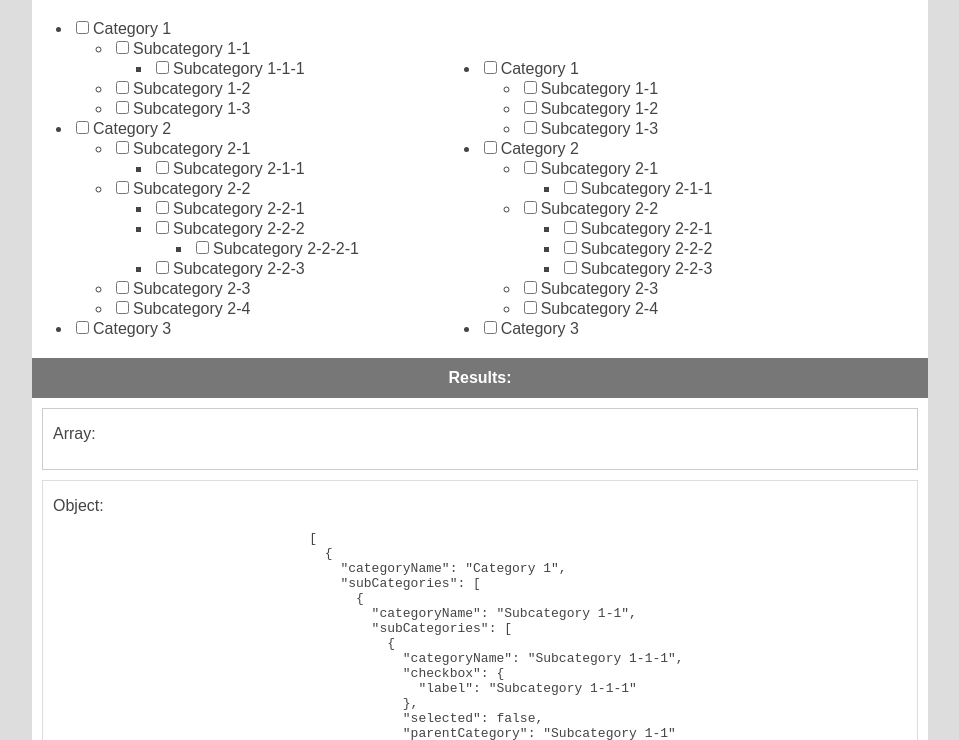
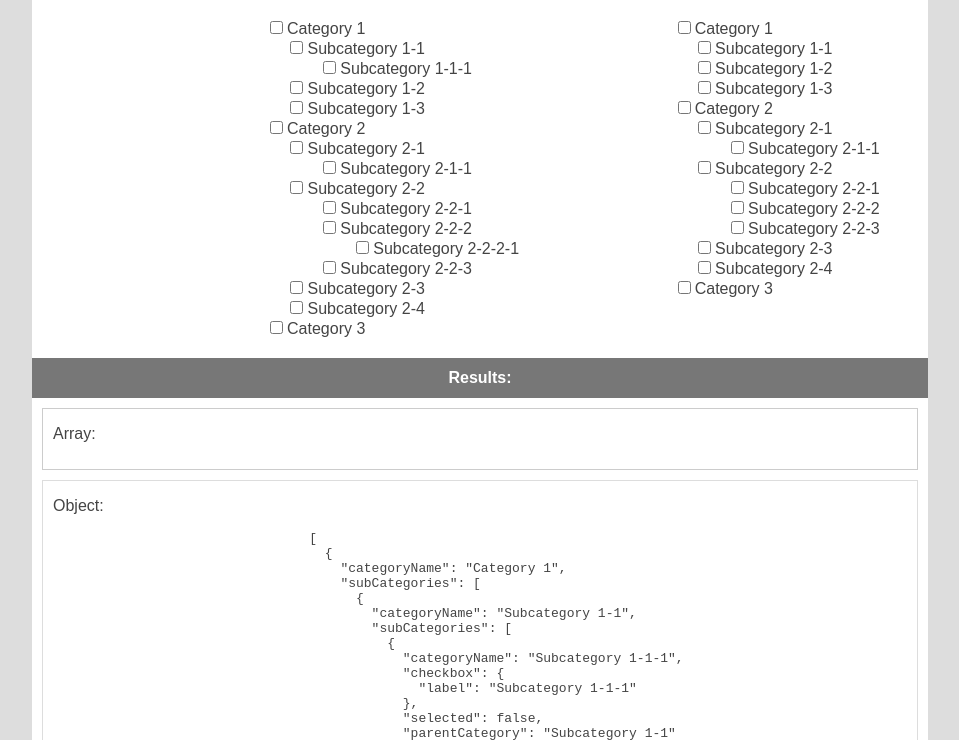
Before and after one commit to xXSentryBotXx/checkbox-tree, a website: page index.html in a window 1280 px wide. Shown: the part 60-800 px from the top of the page, without its empty margins (160-1119 px from the left). Drawn offline with Linux system fonts and the light colour scheme.

Commit message:
Added more style or both tees in the example.

```diff
--- a/css/style.css
+++ b/css/style.css
@@ -29,6 +29,7 @@ h1 {
 ul {
 	width: 100%;
 	margin: auto;
+	list-style-type: none;
 }
 
 .result-header {
@@ -85,8 +86,13 @@ ul {
 .tree-plugin {
 	padding-bottom: 5px;
 	display: inline-block;
-	margin: auto;
 	width: 45%;
+	height: 100%;
+	vertical-align: top;
+}
+
+.tree {
+	text-align: center;
 }
 
 pre {
--- a/index.html
+++ b/index.html
@@ -11,9 +11,11 @@
 			<h1>Checkbox Tree.</h1>
 		</div>
 		<div class="body">
-			<div id="first-tree" class="tree-plugin">
-			</div>
-			<div id="second-tree" class="tree-plugin">
+			<div class="tree">
+				<div id="first-tree" class="tree-plugin">
+				</div>
+				<div id="second-tree" class="tree-plugin">
+				</div>
 			</div>
 			<div id="plugin-results">
 				<div class="result-header">
```
